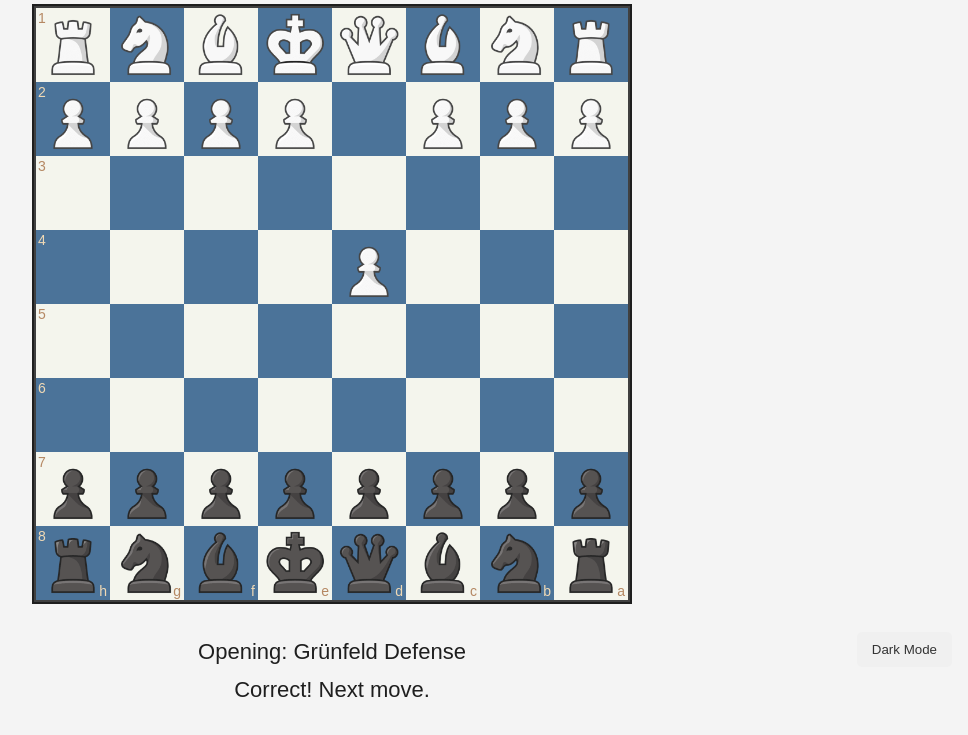
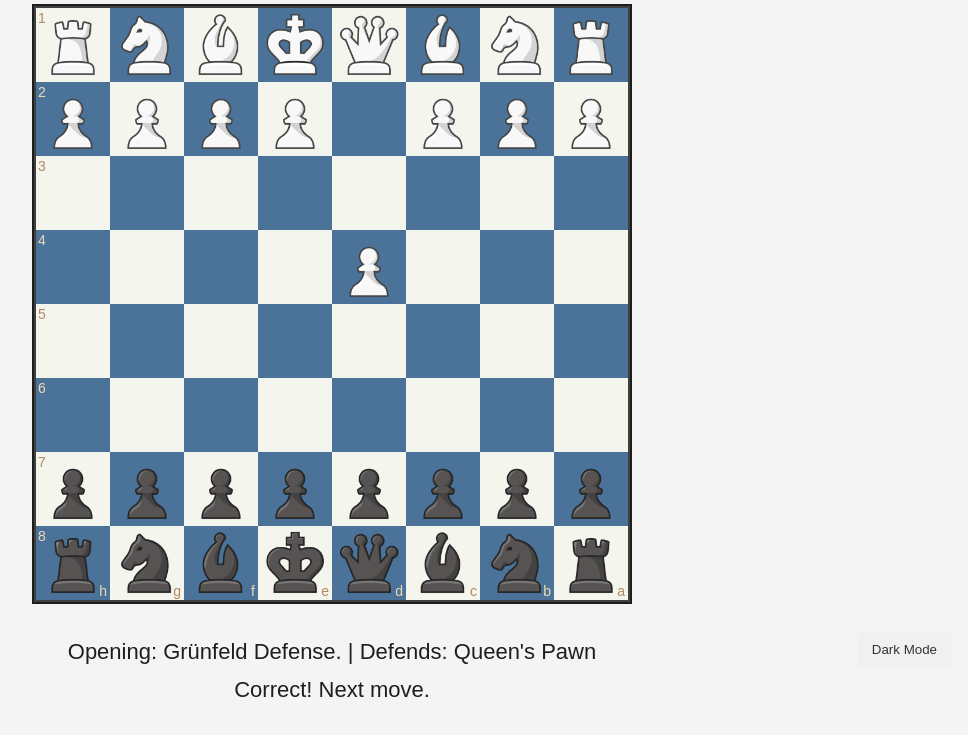
Before and after one commit to Jack-Rayner/ChessOpeningTrainer, a plain HTML site: page index.html in a window 1280 px wide. Shown: the part 113-848 px from the top of the page, without its empty margins (308-1276 px from the left). Drawn offline with nearby package versions, Linux system fonts and the light colour scheme; a web font is replaced by a local one.

```diff
--- a/css/chessboard-1.0.0.css
+++ b/css/chessboard-1.0.0.css
@@ -3,7 +3,6 @@
 .clearfix-7da63 {
   clear: both;
 }
-
 .board-b72b1 {
   border: 2px solid #404040;
   box-sizing: content-box;
--- a/css/styles.css
+++ b/css/styles.css
@@ -115,6 +115,7 @@ button {
     margin: 0 auto; /* Center the board */
     border: 2px solid #f0f0f0; /* Just an example, adjust based on your board's appearance */
     box-sizing: border-box;
+    margin-bottom: 35px;
 }
 
 .dark-mode #title,
--- a/js/script.js
+++ b/js/script.js
@@ -13,25 +13,25 @@ document.addEventListener('DOMContentLoaded', () => {
     const openings = [
         { "side": "White", "name": "Ruy Lopez", "defendsAgainst": "Open Games", "moves": ["e4", "e5", "Nf3", "Nc6", "Bb5"] },
         { "side": "White", "name": "Italian Game", "defendsAgainst": "Open Games", "moves": ["e4", "e5", "Nf3", "Nc6", "Bc4"] },
-        { "side": "Black", "name": "Sicilian Defense", "defendsAgainst": "King's Pawn Opening", "moves": ["e4", "c5", "Nf3", "d6", "d4"] },
-        { "side": "Black", "name": "French Defense", "defendsAgainst": "King's Pawn Opening", "moves": ["e4", "e6", "d4", "d5", "Nc3"] },
-        { "side": "Black", "name": "Caro-Kann Defense", "defendsAgainst": "King's Pawn Opening", "moves": ["e4", "c6", "d4", "d5", "Nc3"] },
-        { "side": "Black", "name": "Pirc Defense", "defendsAgainst": "King's Pawn Opening", "moves": ["e4", "d6", "d4", "Nf6", "Nc3", "g6"] },
-        { "side": "Black", "name": "King's Indian Defense", "defendsAgainst": "Queen's Pawn Opening", "moves": ["d4", "Nf6", "c4", "g6", "Nc3", "Bg7"] },
+        { "side": "Black", "name": "Sicilian Defense", "defendsAgainst": "King's Pawn ", "moves": ["e4", "c5", "Nf3", "d6", "d4"] },
+        { "side": "Black", "name": "French Defense", "defendsAgainst": "King's Pawn ", "moves": ["e4", "e6", "d4", "d5", "Nc3"] },
+        { "side": "Black", "name": "Caro-Kann Defense", "defendsAgainst": "King's Pawn ", "moves": ["e4", "c6", "d4", "d5", "Nc3"] },
+        { "side": "Black", "name": "Pirc Defense", "defendsAgainst": "King's Pawn ", "moves": ["e4", "d6", "d4", "Nf6", "Nc3", "g6"] },
+        { "side": "Black", "name": "King's Indian Defense", "defendsAgainst": "Queen's Pawn ", "moves": ["d4", "Nf6", "c4", "g6", "Nc3", "Bg7"] },
         { "side": "White", "name": "Queen's Gambit", "defendsAgainst": "Closed Games", "moves": ["d4", "d5", "c4", "e6", "Nc3", "Nf6"] },
         { "side": "Black", "name": "Slav Defense", "defendsAgainst": "Queen's Gambit", "moves": ["d4", "d5", "c4", "c6"] },
         { "side": "White", "name": "King's Gambit", "defendsAgainst": "Open Games", "moves": ["e4", "e5", "f4", "exf4"] },
-        { "side": "White", "name": "English Opening", "defendsAgainst": "Flank Openings", "moves": ["c4", "e5", "Nc3", "Nf6", "Nf3", "Nc6"] },
-        { "side": "Black", "name": "Nimzo-Indian Defense", "defendsAgainst": "Queen's Pawn Opening", "moves": ["d4", "Nf6", "c4", "e6", "Nc3", "Bb4"] },
-        { "side": "Black", "name": "Grünfeld Defense", "defendsAgainst": "Queen's Pawn Opening", "moves": ["d4", "Nf6", "c4", "g6", "Nc3", "d5"] },
-        { "side": "Black", "name": "Alekhine's Defense", "defendsAgainst": "King's Pawn Opening", "moves": ["e4", "Nf6", "e5", "Nd5", "d4", "d6"] },
-        { "side": "Black", "name": "Dutch Defense", "defendsAgainst": "Queen's Pawn Opening", "moves": ["d4", "f5", "g3", "Nf6", "Bg2", "e6"] },
-        { "side": "Black", "name": "Benoni Defense", "defendsAgainst": "Queen's Pawn Opening", "moves": ["d4", "Nf6", "c4", "c5", "d5", "e6"] },
-        { "side": "Black", "name": "Modern Defense", "defendsAgainst": "King's Pawn Opening", "moves": ["e4", "g6", "d4", "Bg7", "Nc3", "d6"] },
-        { "side": "Black", "name": "Philidor Defense", "defendsAgainst": "King's Pawn Opening", "moves": ["e4", "e5", "Nf3", "d6", "d4", "Nd7"] },
-        { "side": "Black", "name": "Scandinavian Defense", "defendsAgainst": "King's Pawn Opening", "moves": ["e4", "d5", "exd5", "Qxd5", "Nc3", "Qa5"] },
+        { "side": "White", "name": "English Opening", "defendsAgainst": "Flank s", "moves": ["c4", "e5", "Nc3", "Nf6", "Nf3", "Nc6"] },
+        { "side": "Black", "name": "Nimzo-Indian Defense", "defendsAgainst": "Queen's Pawn ", "moves": ["d4", "Nf6", "c4", "e6", "Nc3", "Bb4"] },
+        { "side": "Black", "name": "Grünfeld Defense", "defendsAgainst": "Queen's Pawn ", "moves": ["d4", "Nf6", "c4", "g6", "Nc3", "d5"] },
+        { "side": "Black", "name": "Alekhine's Defense", "defendsAgainst": "King's Pawn ", "moves": ["e4", "Nf6", "e5", "Nd5", "d4", "d6"] },
+        { "side": "Black", "name": "Dutch Defense", "defendsAgainst": "Queen's Pawn ", "moves": ["d4", "f5", "g3", "Nf6", "Bg2", "e6"] },
+        { "side": "Black", "name": "Benoni Defense", "defendsAgainst": "Queen's Pawn ", "moves": ["d4", "Nf6", "c4", "c5", "d5", "e6"] },
+        { "side": "Black", "name": "Modern Defense", "defendsAgainst": "King's Pawn ", "moves": ["e4", "g6", "d4", "Bg7", "Nc3", "d6"] },
+        { "side": "Black", "name": "Philidor Defense", "defendsAgainst": "King's Pawn ", "moves": ["e4", "e5", "Nf3", "d6", "d4", "Nd7"] },
+        { "side": "Black", "name": "Scandinavian Defense", "defendsAgainst": "King's Pawn ", "moves": ["e4", "d5", "exd5", "Qxd5", "Nc3", "Qa5"] },
         { "side": "White", "name": "Vienna Game", "defendsAgainst": "Open Games", "moves": ["e4", "e5", "Nc3", "Nf6", "f4", "d5"] },
-        { "side": "Black", "name": "Petrov's Defense", "defendsAgainst": "King's Pawn Opening", "moves": ["e4", "e5", "Nf3", "Nf6", "Nxe5", "d6"] }
+        { "side": "Black", "name": "Petrov's Defense", "defendsAgainst": "King's Pawn ", "moves": ["e4", "e5", "Nf3", "Nf6", "Nxe5", "d6"] }
     ];
     function updateDarkMode() {
         const isDarkModeEnabled = localStorage.getItem('darkMode') === 'enabled';
@@ -89,7 +89,12 @@ document.addEventListener('DOMContentLoaded', () => {
         const opening = openings[Math.floor(Math.random() * openings.length)];
         currentOpening = opening;
         game.reset();
-        openingNameElement.textContent = `Opening: ${opening.name}`;
+        if (currentOpening.side === "White") {
+            openingNameElement.textContent = `Opening: ${opening.name}`;
+        } else {
+            openingNameElement.textContent = `Opening: ${opening.name}. | Defends: ${opening.defendsAgainst}`;
+        }
+
         currentMoveIndex = 0;
         statusElement.textContent = "Make your move";
 
@@ -147,7 +152,7 @@ document.addEventListener('DOMContentLoaded', () => {
                     currentMoveIndex++;
                     updateStatusAfterMove();
                 }
-            }, 500); // Slight delay to visually separate automatic moves
+            }, 200); // Slight delay to visually separate automatic moves
         }
     }
 
```
